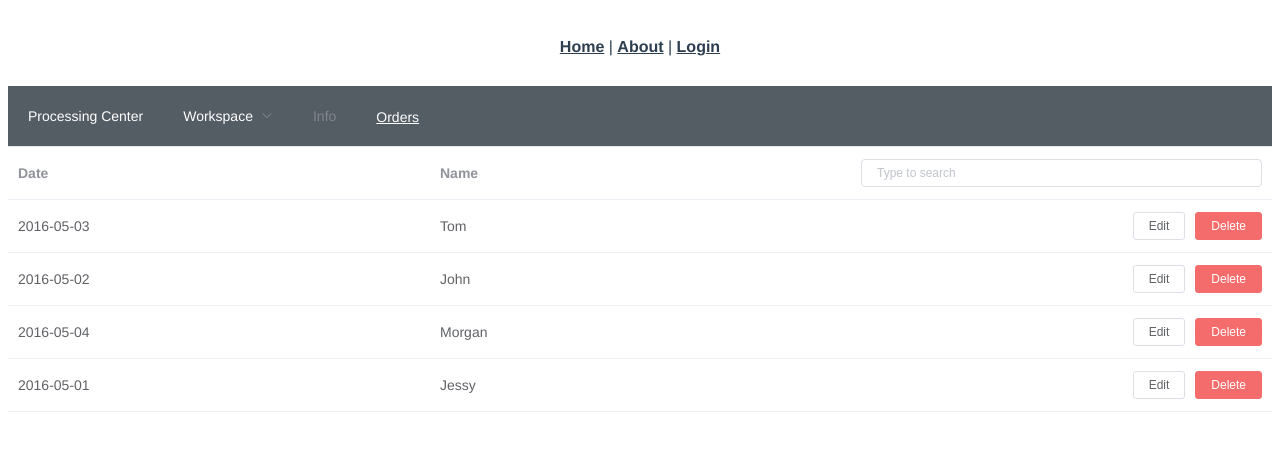
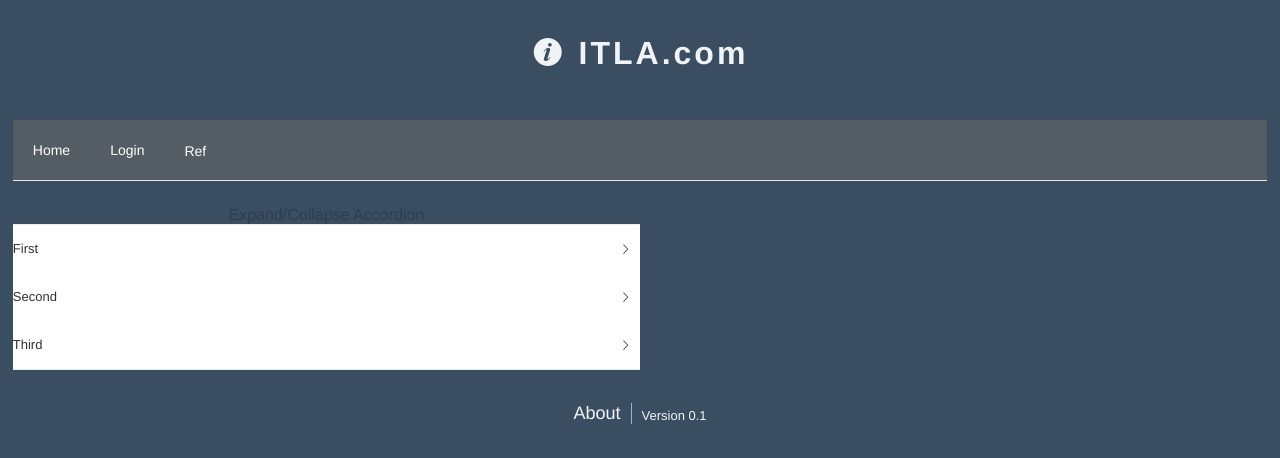
Before and after one commit to Levinna/ITLA.com, a Vue app in the folder itla/: page / in a window 1280 px wide. Shown: the top 458 px of the page. Built offline with nearby package versions, Linux system fonts and the light colour scheme.

Commit message:
UI applied.

```diff
--- a/itla/src/App.vue
+++ b/itla/src/App.vue
@@ -1,21 +1,62 @@
 <template>
     <div id="app">
+        <div class="header">
+            <h1 class="sitename">
+                <i class="el-icon-info"></i>
+                ITLA.com
+            </h1>
+        </div>
         <div id="nav">
-      <router-link to="/">Home</router-link> |
-      <router-link to="/about">About</router-link> |
-      <router-link to="/login">Login</router-link>
+          <el-menu
+                  class="el-menu-demo"
+                  mode="horizontal"
+                  @select="handleSelect"
+                  background-color="#545c64"
+                  text-color="#fff"
+                  active-text-color="#ffd04b">
+            <el-menu-item index="1"> Home </el-menu-item>
+            <el-menu-item index="2"> Login </el-menu-item>
+            <el-menu-item index="3"> <a href="https://www.ele.me" target="_blank" style="text-decoration:none"> Ref </a></el-menu-item>
+          </el-menu>
         </div>
         <router-view></router-view>
+        <div class="footer">
+            <div class="About">
+                <span><router-link to="/about" style="text-decoration:none">About</router-link></span>
+                <div class="version">Version 0.1</div>
+            </div>
+        </div>
     </div>
 </template>
 
 <script>
-
+  export default {
+    name: "App",
+    methods: {
+      handleSelect(key, keyPath) {
+        console.log(key, keyPath); // Debug
+        switch (key) {
+          case '1': {
+            this.$router.push("/home");
+            break;
+          }
+          case '2': {
+            this.$router.push("/login");
+            break;
+          }
+          // default : {
+          //   this.$router.push("/");
+          // }
+        }
+      }
+    }
+  }
 </script>
 
 <style>
     #app {
-  font-family: 'Avenir', Helvetica, Arial, sans-serif;
+        /*font-family: 'Avenir', Helvetica, Arial, sans-serif;*/
+        font-family: "Helvetica Neue", Helvetica, "PingFang SC", "Hiragino Sans GB", "Microsoft YaHei", Arial, sans-serif; /* element ui style font */
         -webkit-font-smoothing: antialiased;
         -moz-osx-font-smoothing: grayscale;
         text-align: center;
@@ -23,12 +64,61 @@
     }
 
     #nav {
-  padding: 30px;
+        padding: 1%;
     }
 
-#nav a {
-  font-weight: bold;
-  color: #2c3e50;
+    body {
+        margin: 0;
+        padding: 0;
+        background: #3b4e61; /* #102a43 */
+        background-size: contain;
+    }
+
+    .header, .footer {
+      padding: 20px;
+      color: #f0f4f8;
+      display: flex;
+      flex-direction: column;
+      align-items: center;
+    }
+
+    h1,
+    h2,
+    h3 {
+        color: #f0f4f8;
+        padding: 0;
+        margin: 0;
+    }
+
+    .sitename {
+      letter-spacing: 3px;
+      padding-top: 15px;
+      padding-bottom: 15px;
+    }
+
+    .About {
+        display: flex;
+    }
+
+    .About span {
+      padding: 0 10px;
+      font-size: 18px;
+      border-right: 1px solid #9fb3c8;
+    }
+
+    .About span:last-child {
+      border-right: none;
+    }
+
+    .About span a {
+      color: #f0f4f8;
+    }
+
+    .version {
+        padding: 0 10px;
+        color: #f0f4f8;
+        font-size: 13px;
+        margin-top: 5px;
     }
 
 </style>
--- a/itla/src/components/FeedRanking.vue
+++ b/itla/src/components/FeedRanking.vue
@@ -1,34 +1,36 @@
 <template>
-    <el-table
-            :data="tableData.filter(data => !search || data.name.toLowerCase().includes(search.toLowerCase()))"
-            style="width: 100%">
-        <el-table-column
-                label="Date"
-                prop="date">
-        </el-table-column>
-        <el-table-column
-                label="Name"
-                prop="name">
-        </el-table-column>
-        <el-table-column
-                align="right">
-            <template slot="header" slot-scope="scope">
-                <el-input
-                        v-model="search"
-                        size="mini"
-                        placeholder="Type to search"/>
-            </template>
-            <template slot-scope="scope">
-                <el-button
-                        size="mini"
-                        @click="handleEdit(scope.$index, scope.row)">Edit</el-button>
-                <el-button
-                        size="mini"
-                        type="danger"
-                        @click="handleDelete(scope.$index, scope.row)">Delete</el-button>
-            </template>
-        </el-table-column>
-    </el-table>
+
+    <div class="feed">
+        <div class="feedLeft">
+            <el-row>
+                <section>
+                    <div>
+                        Expand/Collapse Accordion
+                    </div>
+                </section>
+                <el-col>
+
+                </el-col>
+                <el-collapse v-model="activeNames" accordion>
+                    <div v-for="t in todos">
+                        <el-collapse-item v-bind:title="t.displayName" :name="t.id">
+                            <el-row>
+                                <div>
+                                    <div>{{t.displayName}} editor</div>
+                                    <input type="text" />
+                                </div>
+                                This will contain some other fields for this item
+                            </el-row>
+                        </el-collapse-item>
+                    </div>
+                </el-collapse>
+            </el-row>
+        </div>
+        <div class="feedRight">
+
+        </div>
+    </div>
+
 </template>
 
 <script>
@@ -36,37 +38,26 @@
         name: "FeedRanking",
         data() {
             return {
-                tableData: [{
-                    date: '2016-05-03',
-                    name: 'Tom',
-                    address: 'No. 189, Grove St, Los Angeles'
-                }, {
-                    date: '2016-05-02',
-                    name: 'John',
-                    address: 'No. 189, Grove St, Los Angeles'
-                }, {
-                    date: '2016-05-04',
-                    name: 'Morgan',
-                    address: 'No. 189, Grove St, Los Angeles'
-                }, {
-                    date: '2016-05-01',
-                    name: 'Jessy',
-                    address: 'No. 189, Grove St, Los Angeles'
-                }],
-                search: '',
+                todos: [
+                    { id: 'first',  displayName: 'First' },
+                    { id: 'second', displayName: 'Second' },
+                    { id: 'third',  displayName: 'Third'}
+                ],
+                activeNames: [' ']
             }
         },
         methods: {
-            handleEdit(index, row) {
-                console.log(index, row);
-            },
-            handleDelete(index, row) {
-                console.log(index, row);
-            }
+
         },
     }
 </script>
 
 <style scoped>
-
+    .feed {
+        display:flex;
+    }
+    .feedLeft {
+        float:left;
+        width:50%;
+    }
 </style>
--- a/itla/src/components/UserMenu.vue
+++ /dev/null
@@ -1,42 +0,0 @@
-<template>
-
-    <el-menu
-            class="el-menu-demo"
-            mode="horizontal"
-            @select="handleSelect"
-            background-color="#545c64"
-            text-color="#fff"
-            active-text-color="#ffd04b">
-        <el-menu-item index="1">Processing Center</el-menu-item>
-        <el-submenu index="2">
-            <template slot="title">Workspace</template>
-            <el-menu-item index="2-1">item one</el-menu-item>
-            <el-menu-item index="2-2">item two</el-menu-item>
-            <el-menu-item index="2-3">item three</el-menu-item>
-            <el-submenu index="2-4">
-                <template slot="title">item four</template>
-                <el-menu-item index="2-4-1">item one</el-menu-item>
-                <el-menu-item index="2-4-2">item two</el-menu-item>
-                <el-menu-item index="2-4-3">item three</el-menu-item>
-            </el-submenu>
-        </el-submenu>
-        <el-menu-item index="3" disabled>Info</el-menu-item>
-        <el-menu-item index="4"><a href="https://www.ele.me" target="_blank">Orders</a></el-menu-item>
-    </el-menu>
-
-</template>
-
-<script>
-    export default {
-        name: "UserMenu",
-        methods: {
-            handleSelect(key, keyPath) {
-                console.log(key, keyPath);
-            }
-        }
-    }
-</script>
-
-<style scoped>
-
-</style>
--- a/itla/src/views/Home.vue
+++ b/itla/src/views/Home.vue
@@ -1,29 +1,36 @@
 <template>
-  <div class="column">
-    <div class="menu">
-      <user-menu></user-menu>
-    </div>
+    <div class="home">
+        <main>
             <div class="feedranking">
                 <feed-ranking></feed-ranking>
             </div>
+        </main>
     </div>
 </template>
 
 <script>
     // @ is an alias to /src
     //import HelloWorld from '../components/HelloWorld'
-import UserMenu from "../components/UserMenu";
     import FeedRanking from '../components/FeedRanking'
+
+    let APP_LOG_LIFECYCLE_EVENTS = false;
 
     export default {
         name: 'home',
         components: {
-    UserMenu,
             FeedRanking
+        },
+
+        beforeCreate: function () {
+            if (APP_LOG_LIFECYCLE_EVENTS) {
+                console.log("beforeCreate");
+            }
         }
     }
 </script>
 
 <style scoped>
-
+  .feedranking {
+    padding : 1%;
+  }
 </style>
--- a/itla/src/views/Login.vue
+++ b/itla/src/views/Login.vue
@@ -1,22 +1,22 @@
 <template>
-    <div class="login">
-        <h1>This is login page</h1>
+    <span class="login">
+        <h1>This is login page</h1> <!-- 추후 다른 스타일로 변경 -->
 
-        <el-form :model="loginForm" :rules="rules" ref="loginForm" label-width="120px" class="loginForm">
+        <el-form :model="loginForm" :rules="rules" ref="loginForm" label-width="120px" class="loginForm" @keyup.enter.native="submitForm('loginForm')">
             <el-form-item label="E-mail" prop="email">
-                <el-input v-model="loginForm.email"></el-input>
+                <el-input v-model="loginForm.email" ></el-input>
             </el-form-item>
             <el-form-item label="Password" prop="password">
                 <el-input v-model="loginForm.password" show-password></el-input>
             </el-form-item>
             <el-form-item>
                 <el-button type="success" @click="trySignup">Sign Up</el-button>
-                <el-button type="primary" @click="submitForm('loginForm')" @keydown.enter="submitForm('loginForm')">Login</el-button>
+                <el-button type="primary" @click="submitForm('loginForm')">Login</el-button>
                 <!-- <el-link type="primary">Forgot password?</el-link> -->
             </el-form-item>
         </el-form>
 
-    </div>
+    </span>
 </template>
 
 <script>
@@ -65,4 +65,5 @@
 </script>
 
 <style scoped>
+
 </style>
--- a/itla/src/views/Signup.vue
+++ b/itla/src/views/Signup.vue
@@ -1,7 +1,7 @@
 <template>
-    <div class="signup">
+    <span class="signup">
 
-        <el-form :model="ruleForm" status-icon :rules="rules" ref="ruleForm" label-width="120px" class="demo-ruleForm">
+        <el-form :model="ruleForm" status-icon :rules="rules" ref="ruleForm" label-width="120px" class="signinForm" @keyup.enter.native="submitForm('ruleForm')">
             <el-form-item label="E-mail" prop="email">
                 <el-input v-model="ruleForm.email"></el-input>
             </el-form-item>
@@ -17,7 +17,7 @@
             </el-form-item>
         </el-form>
 
-    </div>
+    </span>
 </template>
 
 <script>
```
Lines whose indentation alone changed are shown as unchanged.
